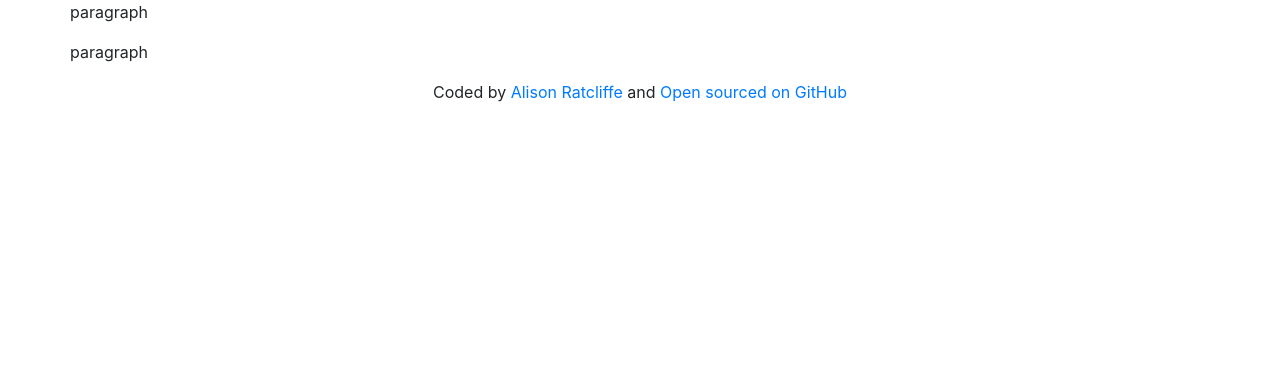
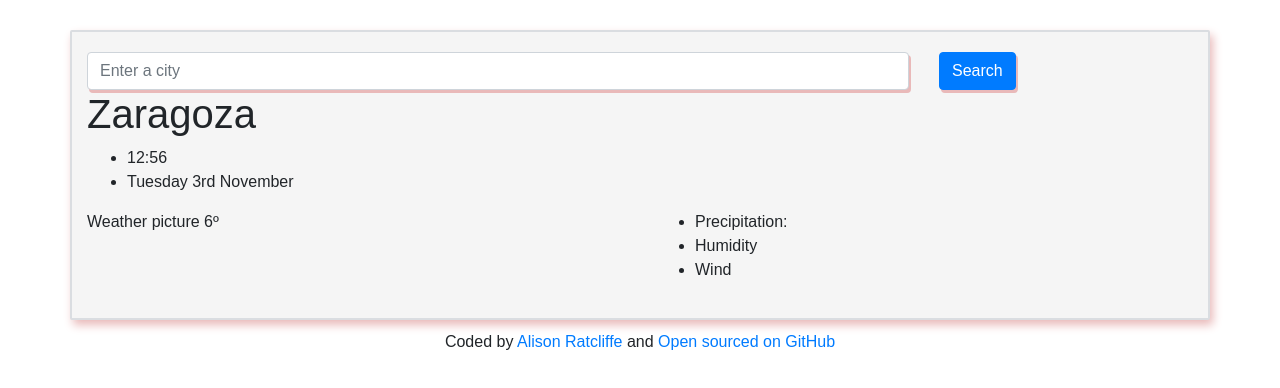
Before and after one commit to ratcliffealison/weather-app, a React (Create React App) app: page / in a window 1280 px wide. Shown: the top 388 px of the page. Built offline with nearby package versions, Linux system fonts and the light colour scheme.

Commit message:
Created basic skeleton of app and some CSS added

```diff
--- a/src/App.css
+++ b/src/App.css
@@ -1,38 +1,18 @@
 .App {
-  text-align: center;
+  font-family: "Teko", sans-serif;
 }
 
-.App-logo {
-  height: 40vmin;
-  pointer-events: none;
+.container {
+  border: 2px solid #dadde1;
+  box-shadow: 3px 5px 10px #e9b9b9;
+  background-color: whitesmoke;
+  border-radius: 2px;
+  max-width: 40%;
+  margin: 0 auto;
+  padding: 20px;
 }
 
-@media (prefers-reduced-motion: no-preference) {
-  .App-logo {
-    animation: App-logo-spin infinite 20s linear;
-  }
+.Footer {
+  text-align: center;
+  margin: 10px;
 }
-
-.App-header {
-  background-color: #282c34;
-  min-height: 100vh;
-  display: flex;
-  flex-direction: column;
-  align-items: center;
-  justify-content: center;
-  font-size: calc(10px + 2vmin);
-  color: white;
-}
-
-.App-link {
-  color: #61dafb;
-}
-
-@keyframes App-logo-spin {
-  from {
-    transform: rotate(0deg);
-  }
-  to {
-    transform: rotate(360deg);
-  }
-}
--- a/src/App.js
+++ b/src/App.js
@@ -1,19 +1,15 @@
 
 import './App.css';
 import Footer from "./Footer.js"
+import Weather from "./Weather.js"
 
 function App() {
   return (
     <div className="App ">
-      <div className=" container">
-      <div className="row"><p>
-        paragraph
-        </p></div>
-         <div className="row"><p>
-        paragraph
-        </p></div>
-      <Footer />
-    </div>
+      <div className="container">
+      <Weather />
+     </div> <Footer />
+
     </div>
   );
 }
--- a/src/Footer.js
+++ b/src/Footer.js
@@ -2,7 +2,7 @@ import React from "react";
 
 export default function Footer() {
     return (
-        <footer>
+        <footer className="Footer">
             Coded by <a href="https://www.linkedin.com/in/ratcliffealison/" target="_blank">Alison Ratcliffe</a> and <a href="https://github.com/ratcliffealison/weather-app" target="_blank">Open sourced on GitHub</a>
         </footer>
     )
--- /dev/null
+++ b/src/Weather.css
@@ -0,0 +1,6 @@
+input {
+  font-family: "Dosis", sans-serif;
+  margin: 1px;
+  box-shadow: 2px 3px #e9b9b9;
+  margin: 10px;
+}
--- /dev/null
+++ b/src/Weather.js
@@ -0,0 +1,46 @@
+import React from "react";
+import "./Weather.css"
+
+export default function Weather() {
+    return (
+        <div className="Weather">
+            <form>
+                <div className="row">
+                    <div className="col-9">
+                <input type ="search" placeholder="Enter a city" className="form-control" /></div>
+                <div className="col-3"><input type="submit" value="Search" className="btn btn-primary" /></div>
+           </div>
+           </form>
+
+                <h1>Zaragoza</h1>
+            <ul>
+                <li>
+                    12:56
+                </li>
+                <li>
+                    Tuesday 3rd November
+                </li>
+            </ul>
+
+<div className="row">
+
+<div className="col-6">
+Weather picture
+6º
+</div>
+<div className="col-6">
+    <ul>
+        <li>
+            Precipitation:
+        </li>
+        <li>
+            Humidity
+        </li>
+        <li> Wind</li>
+    </ul>
+</div>
+</div>
+        </div>
+    )
+
+}
--- a/src/index.css
+++ b/src/index.css
@@ -1,13 +1,14 @@
 body {
   margin: 0;
-  font-family: -apple-system, BlinkMacSystemFont, 'Segoe UI', 'Roboto', 'Oxygen',
-    'Ubuntu', 'Cantarell', 'Fira Sans', 'Droid Sans', 'Helvetica Neue',
+  font-family: -apple-system, BlinkMacSystemFont, "Segoe UI", "Roboto", "Oxygen",
+    "Ubuntu", "Cantarell", "Fira Sans", "Droid Sans", "Helvetica Neue",
     sans-serif;
   -webkit-font-smoothing: antialiased;
   -moz-osx-font-smoothing: grayscale;
+  padding: 30px;
 }
 
 code {
-  font-family: source-code-pro, Menlo, Monaco, Consolas, 'Courier New',
+  font-family: source-code-pro, Menlo, Monaco, Consolas, "Courier New",
     monospace;
 }
```
